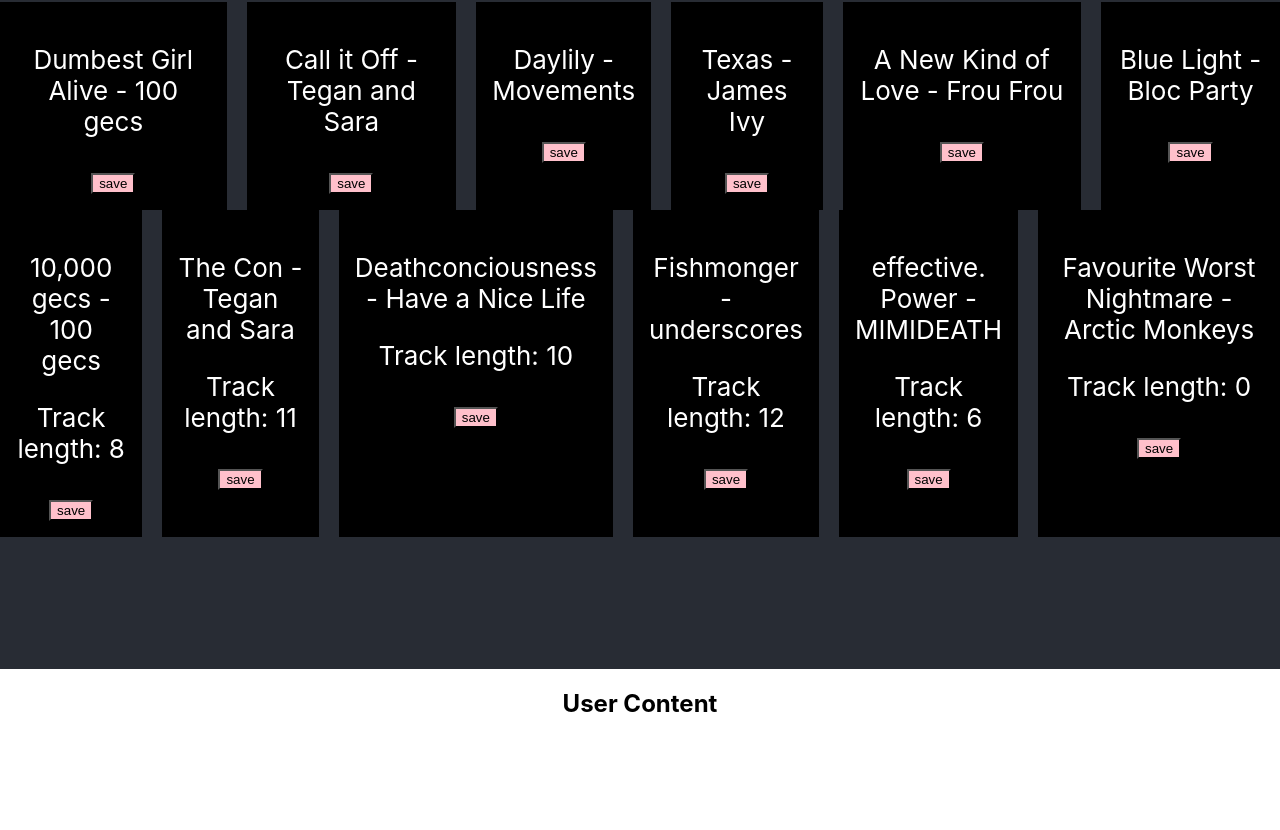
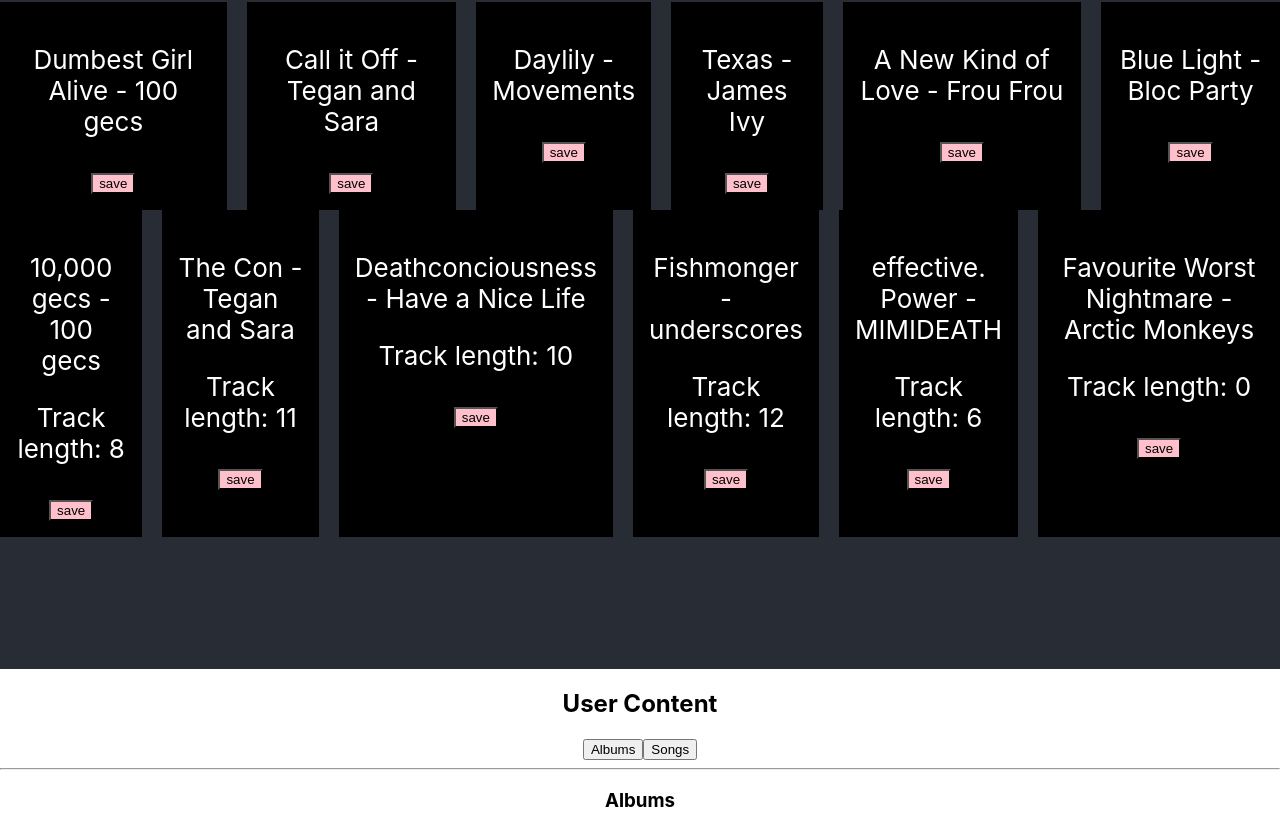
Before and after one commit to tecxh/vigilant-dollop, a React (Create React App) app: page / in a window 1280 px wide. Shown: the part 131-961 px from the top of the page. Before the commit the page ends 869 px from the top, so only its background shows below. Built offline with nearby package versions, Linux system fonts and the light colour scheme.

Commit message:
use context; set up tabs between songs & albums

```diff
--- a/src/components/UserContent/UserContent.tsx
+++ b/src/components/UserContent/UserContent.tsx
@@ -1,19 +1,36 @@
+import { useContext, useState } from "react";
+
+import { UserContext } from "../../context/userContext";
 import { AlbumList } from "../AlbumList"
 import { SongList } from "../SongList"
 
+enum UserContentTabs {
+  Songs = 'songs',
+  Albums = 'albums',
+}
+
 export const UserContent = () => {
-    const { songs, albums } = (() => {
-        return {
-            songs: [],
-            albums: []
-        }
-    })();
+  const [activeTab, setActiveTab] = useState<UserContentTabs>(UserContentTabs.Albums)
+  const { saves: { albums, songs } } = useContext(UserContext)
 
-    return (
+  return (
+    <div>
+      <h2>User Content</h2>
+      <button onClick={() => setActiveTab(UserContentTabs.Albums)}>Albums</button>
+      <button onClick={() => setActiveTab(UserContentTabs.Songs)}>Songs</button>
+      <hr />
+      {activeTab === UserContentTabs.Songs && (
         <div>
-            <h2>User Content</h2>
-            <SongList songs={songs} />
-            <AlbumList albums={albums} />
+          <h3>Songs</h3>
+          <SongList songs={songs} />
         </div>
-    )
+      )}
+      {activeTab === UserContentTabs.Albums && (
+        <div>
+          <h3>Albums</h3>
+          <AlbumList albums={albums} />
+        </div>
+      )}
+    </div>
+  )
 }
```
